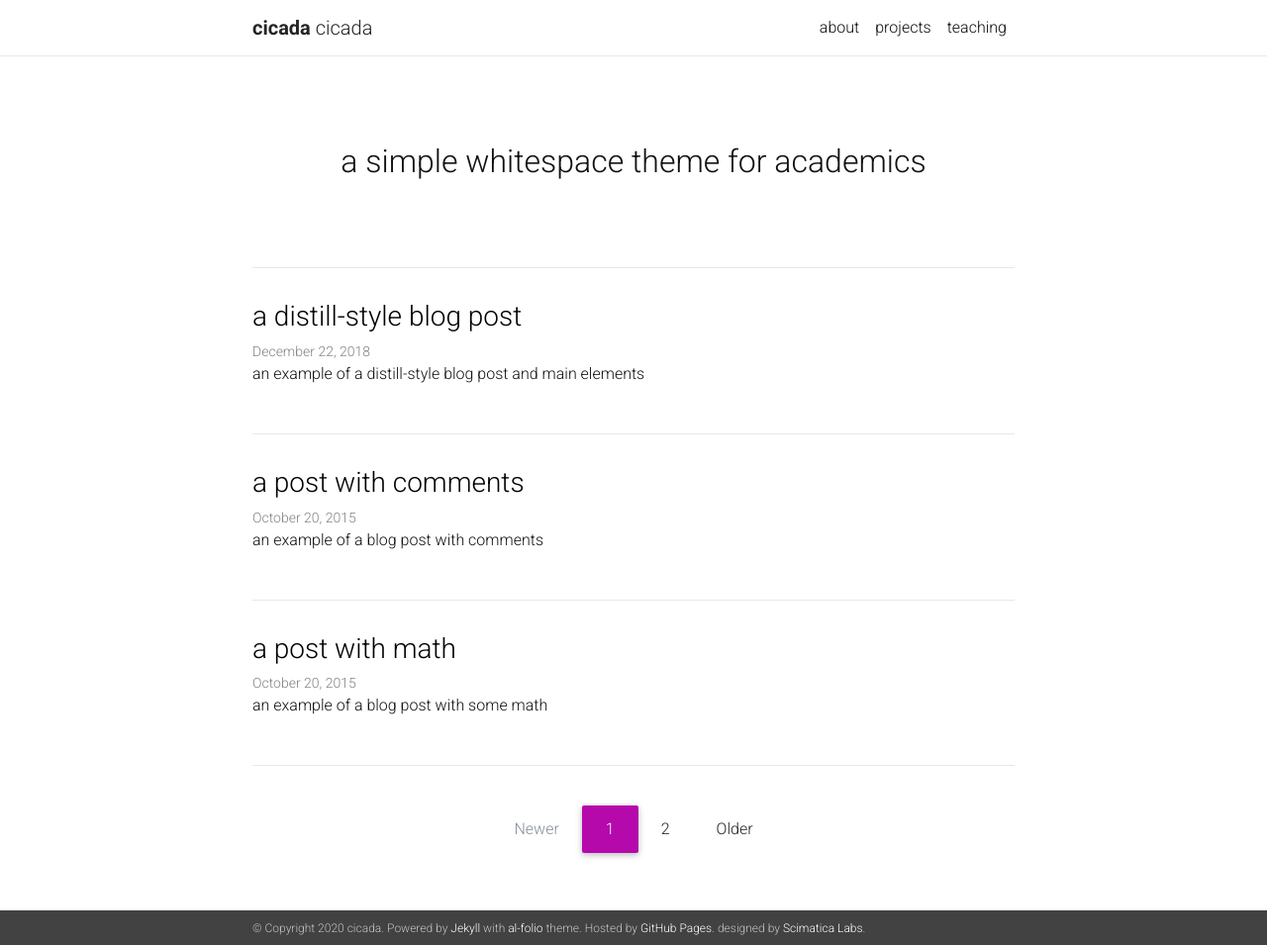
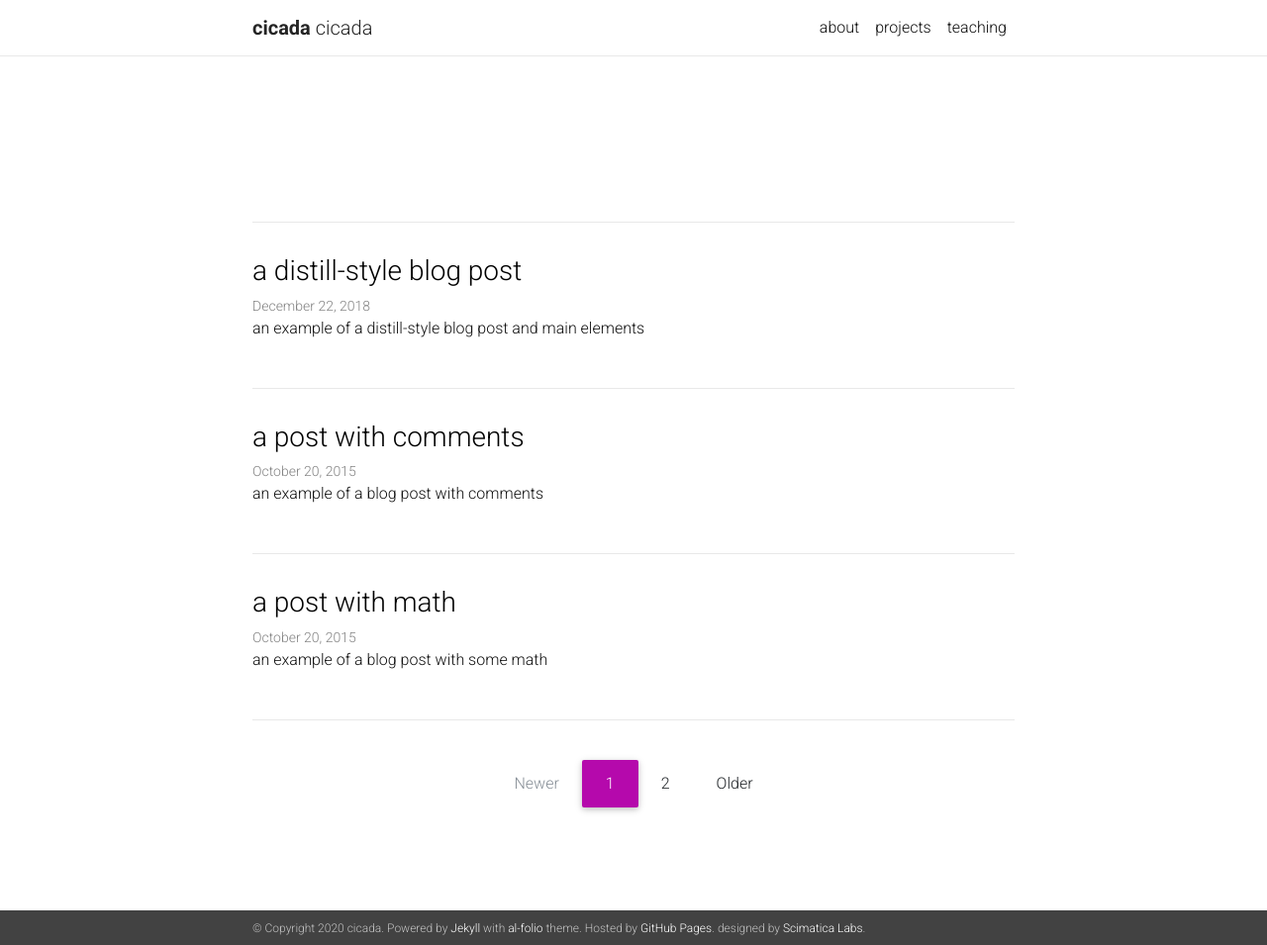
Before and after one commit to Scimatica-Labs/cicadadesign.in, a Jekyll site: the page built from blog/index.html, in a window 1280 px wide and 955 px high. Shown: the whole window at 99% size. Built offline with Jekyll 4.4.1, drawn with Linux system fonts in a browser that asks for light colours; nearby versions of some CDN libraries; the list of posts is cut into pages by our own code; a style sheet for code colours, icons or effects is not loaded.

Commit message:
Update _config.yml

```diff
--- a/_config.yml
+++ b/_config.yml
@@ -56,9 +56,9 @@ google_analytics: UA-XXXXXXXXX # out your google-analytics code
 # Blog
 # -----------------------------------------------------------------------------
 
-blog_name:  # your blog must have a name for it to show up in the nav bar
-blog_description: a simple whitespace theme for academics
-permalink: /blog/:year/:title/
+#blog_name:  # your blog must have a name for it to show up in the nav bar
+#blog_description: a simple whitespace theme for academics
+#permalink: /blog/:year/:title/
 
 # Pagination
 pagination:
```
